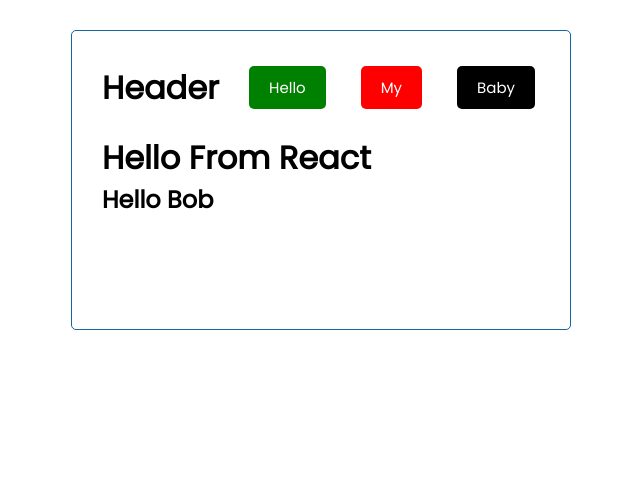
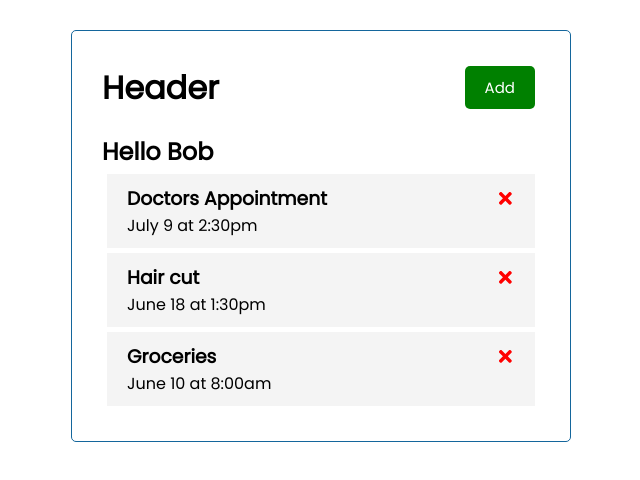
Before and after one commit to Bob-Vawter/React-Task-Tracker, a React (Create React App) app: page / in a window 1280 px wide. Shown: the top 480 px of the page, without its empty margins (319-959 px from the left). Built offline with nearby package versions, Linux system fonts and the light colour scheme.

Commit message:
task component added

```diff
--- a/package.json
+++ b/package.json
@@ -8,6 +8,7 @@
     "@testing-library/user-event": "^12.8.3",
     "react": "^17.0.2",
     "react-dom": "^17.0.2",
+    "react-icons": "^4.2.0",
     "react-scripts": "4.0.3",
     "web-vitals": "^1.1.2"
   },
--- a/src/App.js
+++ b/src/App.js
@@ -1,13 +1,41 @@
+import { useState } from 'react'
 import Header from './components/Header'
+import Tasks from './components/Tasks'
 
 function App() {
     const name = 'Bob'
+    const [tasks, setTasks] = useState([
+        {
+            id: 1,
+            text: 'Doctors Appointment',
+            day: 'July 9 at 2:30pm',
+            reminder: true
+        },
+        {
+            id: 2,
+            text: 'Hair cut',
+            day: 'June 18 at 1:30pm',
+            reminder: true
+        },
+        {
+            id: 3,
+            text: 'Groceries',
+            day: 'June 10 at 8:00am',
+            reminder: false,
+        }
+    ])
+
+    // Delete Task
+    const deleteTask = (id) => {
+        console.log('delete', id)
+        setTasks(tasks.filter((task) => task.id !== id))
+    }
 
     return (
         <div className="container">
             <Header title="Header"/>
-            <h1>Hello From React</h1>
             <h2>Hello {name}</h2>
+            {tasks.length > 0 ? <Tasks tasks={tasks} onDelete={deleteTask} />:'No Tasks'}
         </div>
     );
 }
--- a/src/components/Header.js
+++ b/src/components/Header.js
@@ -9,9 +9,7 @@
   return (
     <header className='header'>
       <h1>{title}</h1>
-      <Button color='green' text='Hello' onClick={onClick} />
-      <Button color='red' text='My' onClick={onClick} />
-      <Button text='Baby' onClick={onClick} />
+      <Button color='green' text='Add' onClick={onClick} />
     </header>
   )
 }
--- /dev/null
+++ b/src/components/Task.js
@@ -0,0 +1,16 @@
+import { FaTimes } from 'react-icons/fa'
+
+const Task = ({task, onDelete}) => {
+    return (
+        <div className='task'>
+            <h3>
+            {task.text}
+            <FaTimes onClick={() => onDelete(task.id)}
+            style={{ color:'red' }}/>
+            </h3>
+            <p>{task.day}</p>
+        </div>
+    )
+}
+
+export default Task
--- /dev/null
+++ b/src/components/Tasks.js
@@ -0,0 +1,13 @@
+import Task from './Task'
+
+const Tasks = ({ tasks, onDelete }) => {
+    return (
+        <>
+          {tasks.map((task) =>
+            <Task key={task.id} task={task} onDelete={onDelete}/>
+          )}
+        </>
+    )
+}
+
+export default Tasks
--- a/src/index.css
+++ b/src/index.css
@@ -111,3 +111,8 @@
   margin-top: 30px;
   text-align: center;
 }
+
+/* .fa-times {
+  color:'red' !important;
+  cursor:'pointer';
+} */
```
Also changed, not shown: 1 other file (tests, documents, lock files or other folders).
